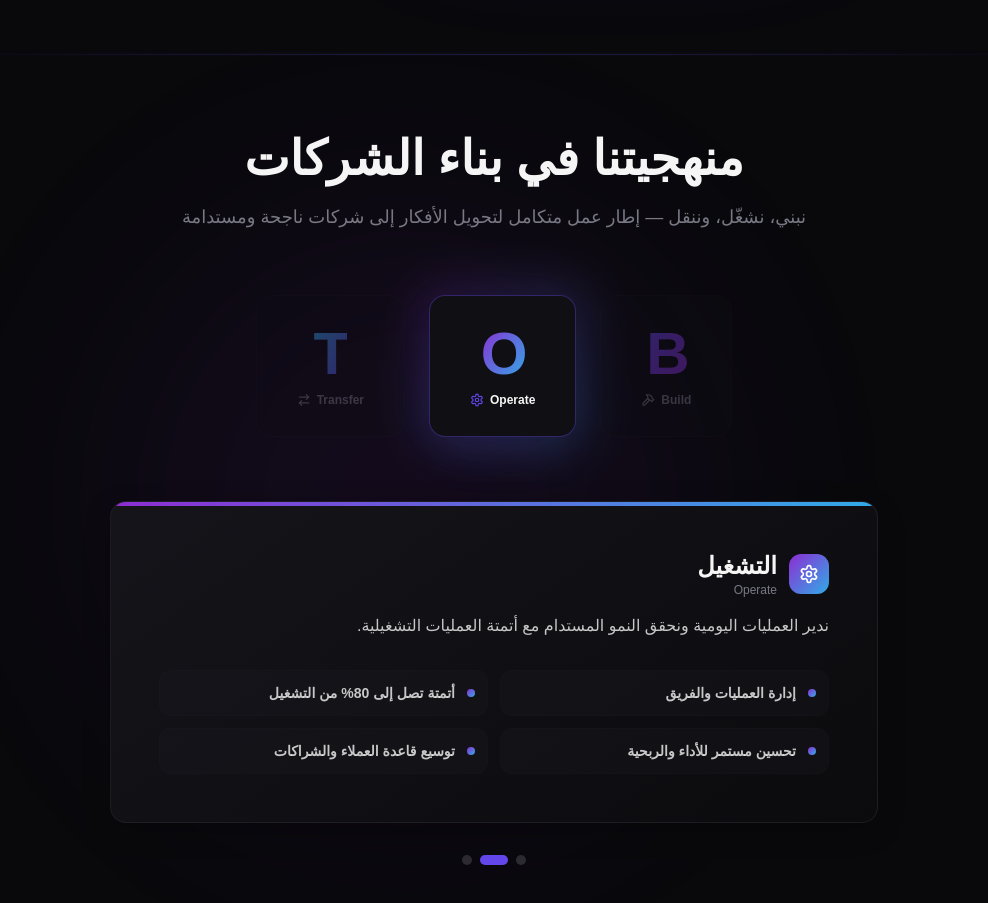
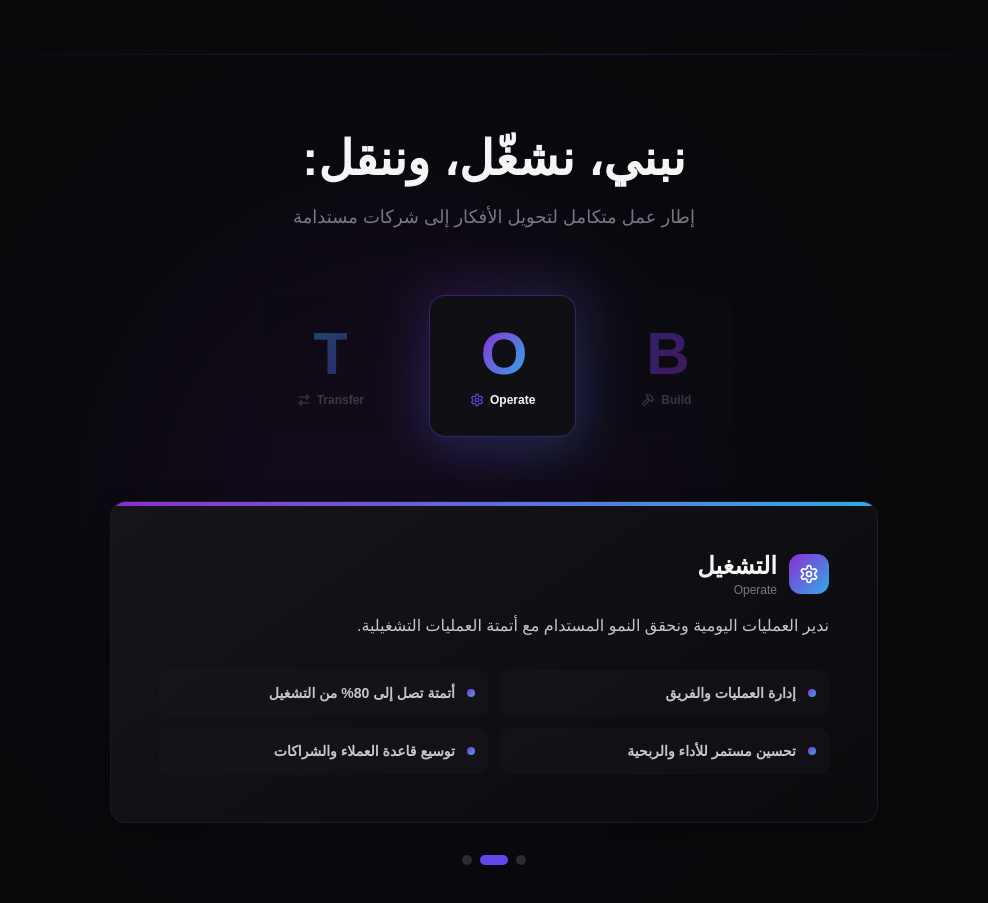
Before and after one commit to yamaneur/landscape-website, a React (Vite) app in the folder growth-forge-project-claude-fix-section-dividers-oCdY6/: page / in a window 1280 px wide. Shown: the part 3080-3983 px from the top of the page, without its empty margins (146-1134 px from the left). Built offline with nearby package versions, Linux system fonts and the light colour scheme; the HTML template or start-up script is replaced by a standard one.

Commit message:
Update BotFramework section title and subtitle

```diff
--- a/growth-forge-project-claude-fix-section-dividers-oCdY6/src/components/BotFramework.tsx
+++ b/growth-forge-project-claude-fix-section-dividers-oCdY6/src/components/BotFramework.tsx
@@ -83,10 +83,10 @@ const BotFramework = () => {
           className="text-center mb-16"
         >
           <h2 className="text-3xl md:text-5xl font-black mb-5">
-            منهجيتنا في بناء الشركات
+            نبني، نشغّل، وننقل:
           </h2>
           <p className="text-muted-foreground text-base md:text-lg max-w-2xl mx-auto">
-            نبني، نشغّل، وننقل — إطار عمل متكامل لتحويل الأفكار إلى شركات ناجحة ومستدامة
+            إطار عمل متكامل لتحويل الأفكار إلى شركات مستدامة
           </p>
         </motion.div>
 
```
